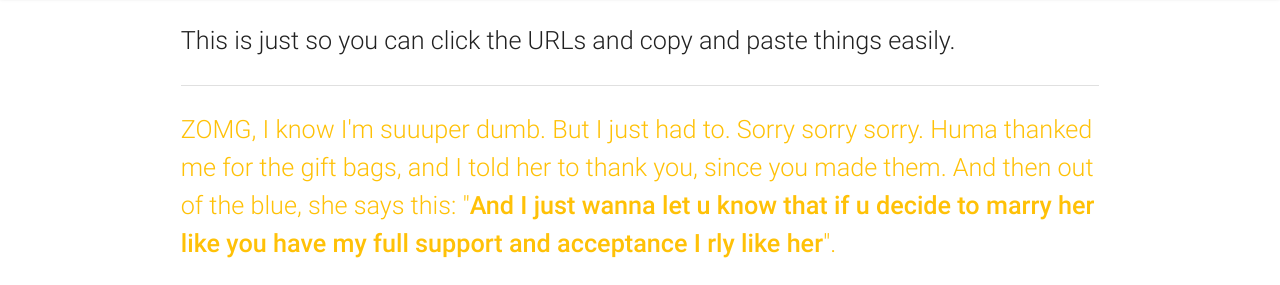
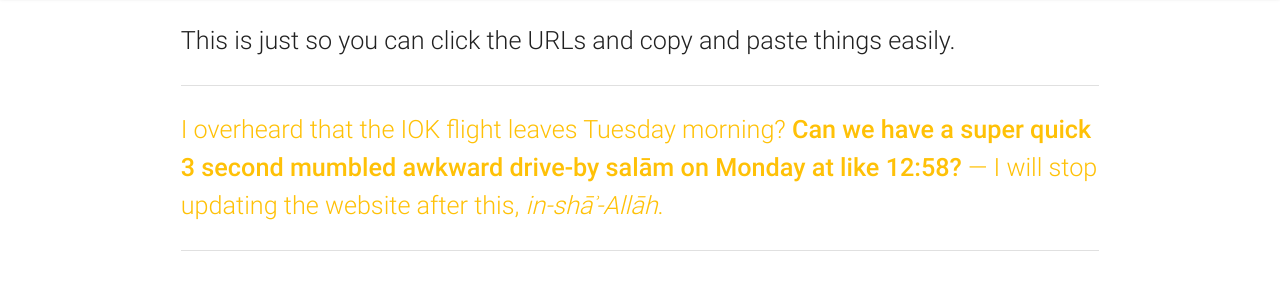
Before and after one commit to mmayet/mmayet.github.io, a plain HTML site: page ash/index.html in a window 1280 px wide. Shown: the part 67-352 px from the top of the page. Drawn offline with nearby package versions, Linux system fonts and the light colour scheme.

Commit message:
Update index.html

```diff
--- a/ash/index.html
+++ b/ash/index.html
@@ -60,7 +60,7 @@
 
             <!-- HUMA -->
             <div class="divider"></div>
-            <p class="flow-text amber-text">ZOMG, I know I'm suuuper dumb. But I just had to. Sorry sorry sorry. Huma thanked me for the gift bags, and I told her to thank you, since you made them. And then out of the blue, she says this: "<strong>And I just wanna let u know that if u decide to marry her like you have my full support and acceptance I rly like her</strong>".</p>
+            <p class="flow-text amber-text">I overheard that the IOK flight leaves Tuesday morning? <strong>Can we have a super quick 3 second  mumbled awkward drive-by salām on Monday at like 12:58?</strong> — I will stop updating the website after this, <em>in-shāʾ-Allāh</em>.</p>
             <div class="divider"></div>
             <br/>
             <!-- HUMA -->
```
